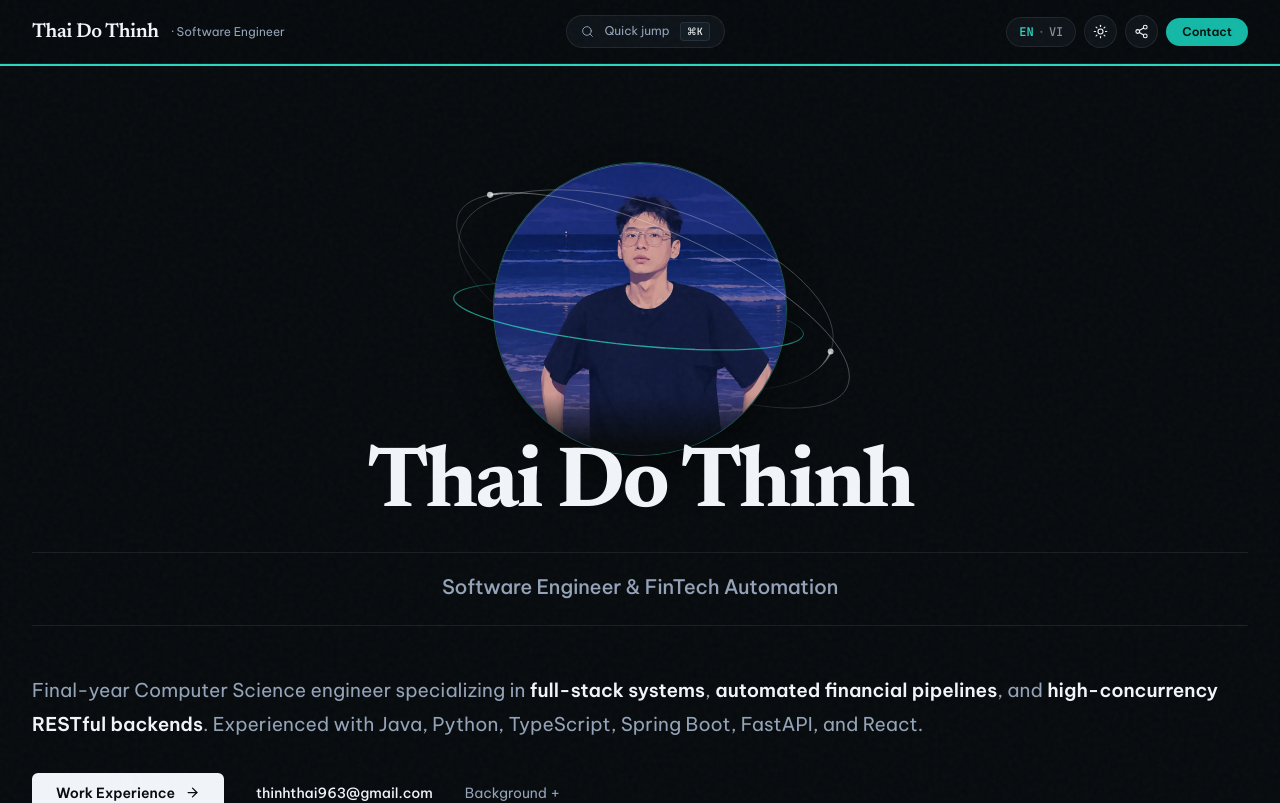
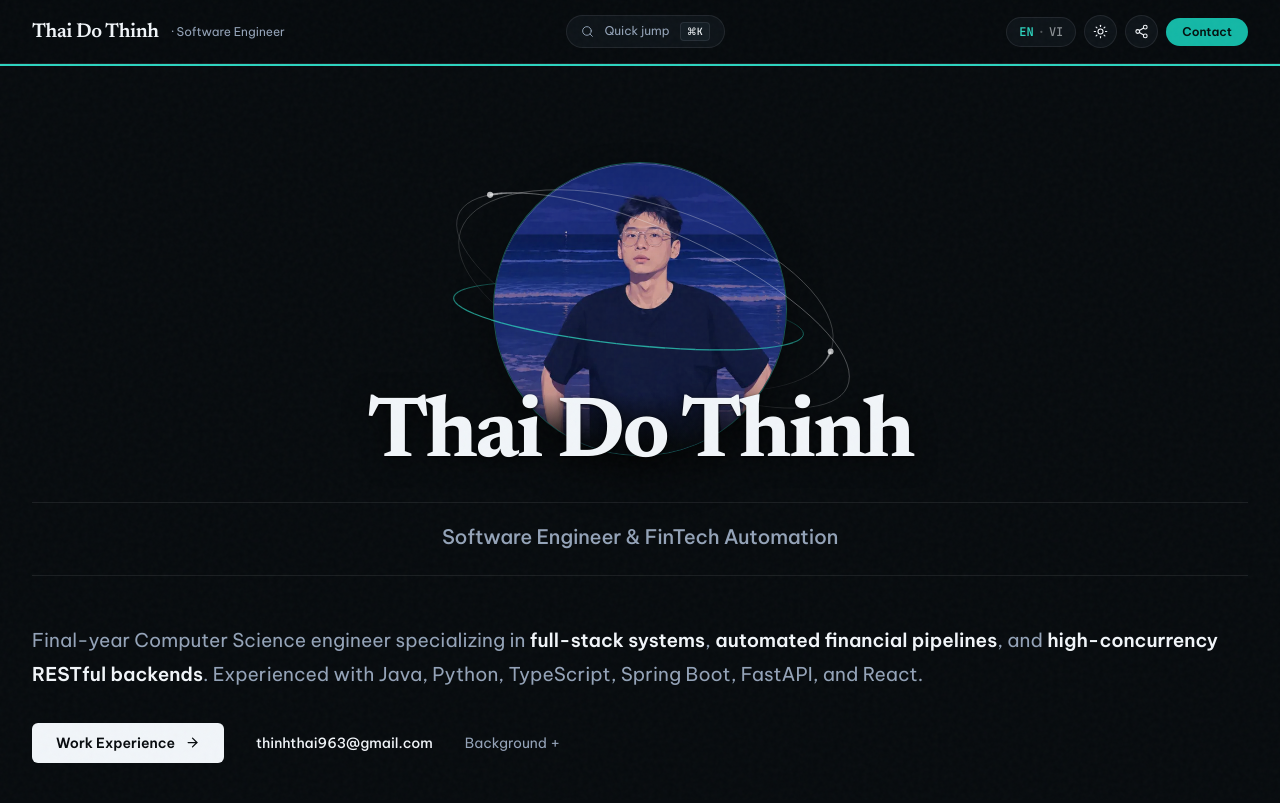
Before and after one commit to soodthin/dev-portfolio, a Next.js app: page / in a window 1280 px wide. Shown: the top 803 px of the page. Built offline with nearby package versions, Linux system fonts and the light colour scheme.

Commit message:
style(hero): shift display name upward over avatar for enhanced depth effect

```diff
--- a/components/sections/HeroSection.tsx
+++ b/components/sections/HeroSection.tsx
@@ -479,12 +479,17 @@ export function HeroSection() {
             </div>
           </div>
 
-          {/* 2. Display Name Overlapping the Avatar Base */}
+          {/* 2. Display Name Overlapping the Avatar Base for Depth Effect */}
           <motion.h1
             initial={{ y: 20, opacity: 0 }}
             animate={{ y: 0, opacity: 1 }}
             transition={{ duration: 0.6, ease: EASE_OUT }}
-            className="relative z-30 -mt-[44px] sm:-mt-[58px] md:-mt-[70px] text-center font-serif font-bold text-[40px] sm:text-[64px] md:text-[80px] lg:text-[86px] leading-[0.98] tracking-[-0.03em] px-2 text-[var(--text)]"
+            style={{
+              textShadow: isDark
+                ? '0 4px 24px rgba(0, 0, 0, 0.75), 0 1px 3px rgba(0, 0, 0, 0.9)'
+                : '0 4px 20px rgba(234, 239, 244, 0.9), 0 1px 3px rgba(255, 255, 255, 0.8)',
+            }}
+            className="relative z-30 -mt-[68px] sm:-mt-[90px] md:-mt-[110px] lg:-mt-[120px] text-center font-serif font-bold text-[40px] sm:text-[64px] md:text-[80px] lg:text-[86px] leading-[0.98] tracking-[-0.03em] px-2 text-[var(--text)] select-none"
           >
             {data.profile.name}
           </motion.h1>
```
